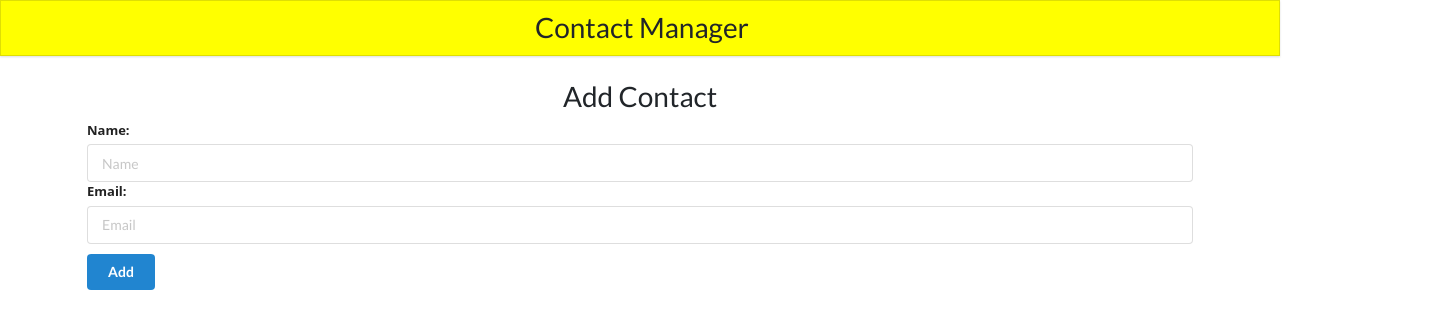
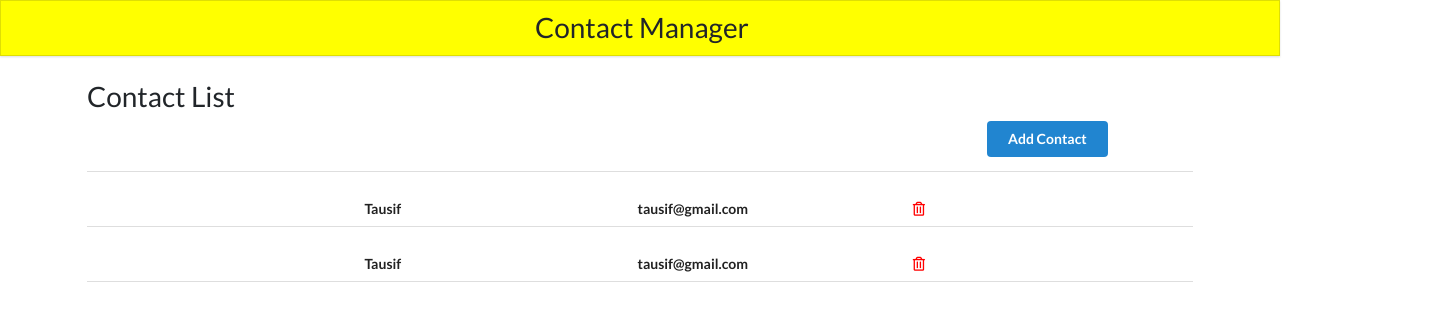
Before and after one commit to Tausif4171/React-Projects, a React (Create React App) app: page / in a window 1280 px wide. Shown: the top 328 px of the page, 1446 px wide, since content can reach past the window. Built offline with nearby package versions, Linux system fonts and the light colour scheme.

Commit message:
Updated file

```diff
--- a/package.json
+++ b/package.json
@@ -10,6 +10,7 @@
     "react": "^17.0.2",
     "react-bootstrap": "^2.0.0-rc.0",
     "react-dom": "^17.0.2",
+    "react-router-dom": "^5.3.0",
     "react-scripts": "^4.0.3",
     "uuid": "^8.3.2",
     "uuidv4": "^6.2.12",
--- a/src/components/App.js
+++ b/src/components/App.js
@@ -3,8 +3,9 @@
 import ContactList from './ContactList';
 import Header from './Header';
 // import Footer from './Footer';
+import { BrowserRouter as Router, Route, Switch } from "react-router-dom";
 
-import {uuid} from 'uuidv4';
+import { uuid } from 'uuidv4';
 import 'bootstrap/dist/css/bootstrap.min.css';
 import './App.css';
 
@@ -15,34 +16,45 @@
   const addcontactHandler = (contact) => {
 
     console.log(contact);
-    setContacts([...contacts, {id: uuid(), ...contact}]);
+    setContacts([...contacts, { id: uuid(), ...contact }]);
     return;
 
   }
 
-  const removeContactHandler = (id) =>{
-    const newContactList = contacts.filter((contact) =>{
+  const removeContactHandler = (id) => {
+    const newContactList = contacts.filter((contact) => {
       return contact.id !== id;
     });
     setContacts(newContactList);
 
   }
 
-  useEffect ( () =>{
+  useEffect(() => {
     const retrivelocalstorage = JSON.parse(localStorage.getItem(localStorageKey));
-    if(retrivelocalstorage){
+    if (retrivelocalstorage) {
       setContacts(retrivelocalstorage);
     }
-  },[]);
-  useEffect ( () =>{
+  }, []);
+  useEffect(() => {
     localStorage.setItem(localStorageKey, JSON.stringify(contacts));
-  },[contacts]);
+  }, [contacts]);
   return (
 
     <div className="ui container">
-      <Header />
-      <AddContact addcontactHandler={addcontactHandler} />
-      <ContactList contacts={contacts} getContactId={removeContactHandler} />
+
+      <Router>
+
+        <Header />
+        <Switch>
+          <Route path="/" exact component={ContactList} />
+          <Route path="/add" component={AddContact} />
+        </Switch>
+
+      </Router>
+
+
+      {/* <AddContact addcontactHandler={addcontactHandler} />
+      <ContactList contacts={contacts} getContactId={removeContactHandler} /> */}
       {/* <ContactCard /> */}
       {/* <Footer /> */}
     </div>
--- a/src/components/ContactCard.js
+++ b/src/components/ContactCard.js
@@ -6,9 +6,9 @@
 
 const ContactCard = (props) => {
     console.log(props);
-    const {id, name, email} = props.contact;
+    const { id, name, email } = props.contact;
 
-    return(
+    return (
         <div className="item">
             <div className="content" style={{ marginTop: 20, lineHeight: 2 }}>
                 <Container style={{ marginLeft: 260 }}>
--- a/src/components/ContactList.js
+++ b/src/components/ContactList.js
@@ -1,26 +1,50 @@
 import React from "react";
 import ContactCard from './ContactCard';
+import { Link } from 'react-router-dom';
 
 
 
 const ContactList = (props) => {
     // console.log(props);
-    const deleteContactHandler = (id) =>{
+    const deleteContactHandler = (id) => {
         props.getContactId(id);
     }
-    const renderContactList = props.contacts.map((contact) => {
+    const contacts = [
+        {
+            id: "1",
+            name: "Tausif",
+            email: "tausif@gmail.com",
+        },
+        {
+            id: "1",
+            name: "Tausif",
+            email: "tausif@gmail.com",
+        },
+    ]
+    const renderContactList = contacts.map((contact) => {
         return (
 
-            <ContactCard contact={contact} clickHandler={deleteContactHandler} key={contact.id}  />
+            <ContactCard contact={contact} clickHandler={deleteContactHandler} key={contact.id} />
         );
 
     });
     return (
         <>
+            <div className="main" style={{ marginTop: 80 }}>
+                <h2>
+                    Contact List
+                </h2>
+                <Link to="/add">
+                    <button className="ui button blue" style={{ marginLeft: 900 }}>Add Contact</button>
+                </Link>
 
-            <div className="ui celled list ">
-                {renderContactList}
+
+                <div className="ui celled list ">
+                    {renderContactList}
+                </div>
             </div>
+
+
 
         </>
     )
```
Also changed, not shown: 1 other file (tests, documents, lock files or other folders). Lines whose indentation alone changed are shown as unchanged.
